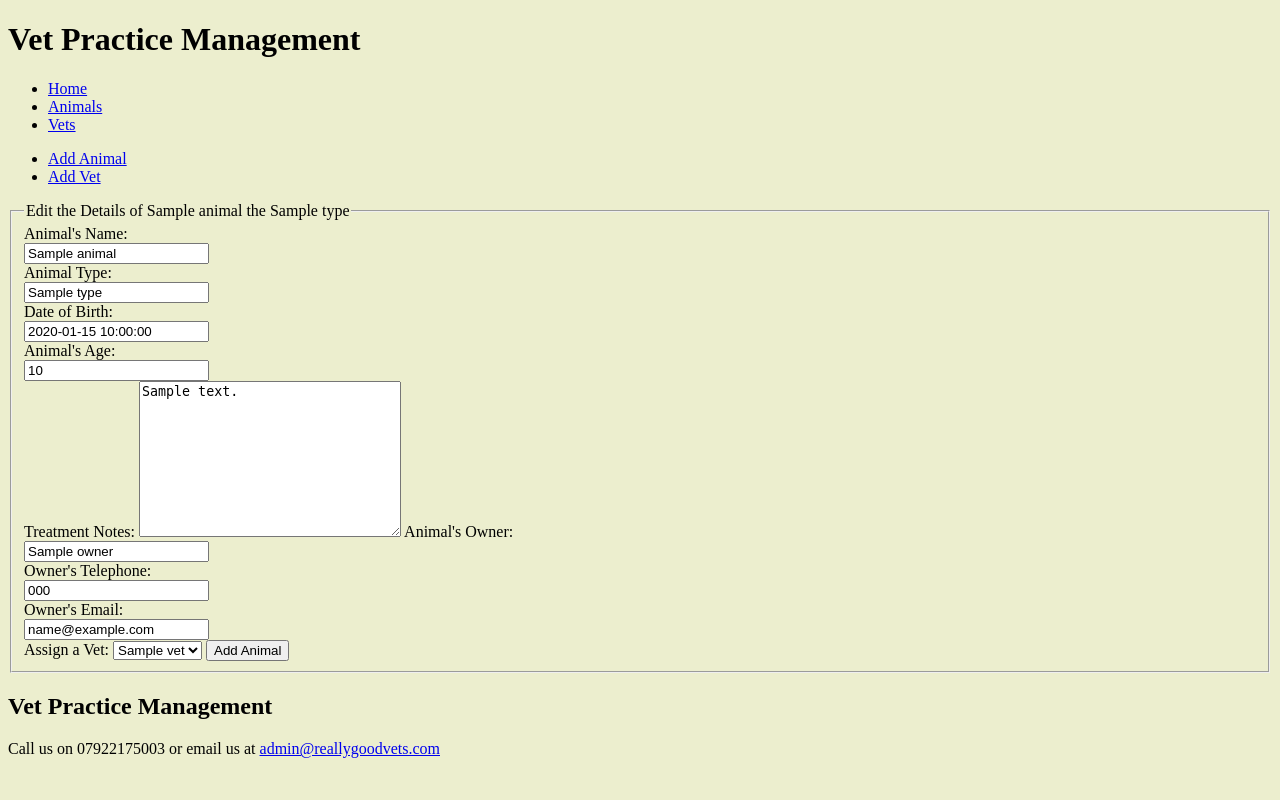
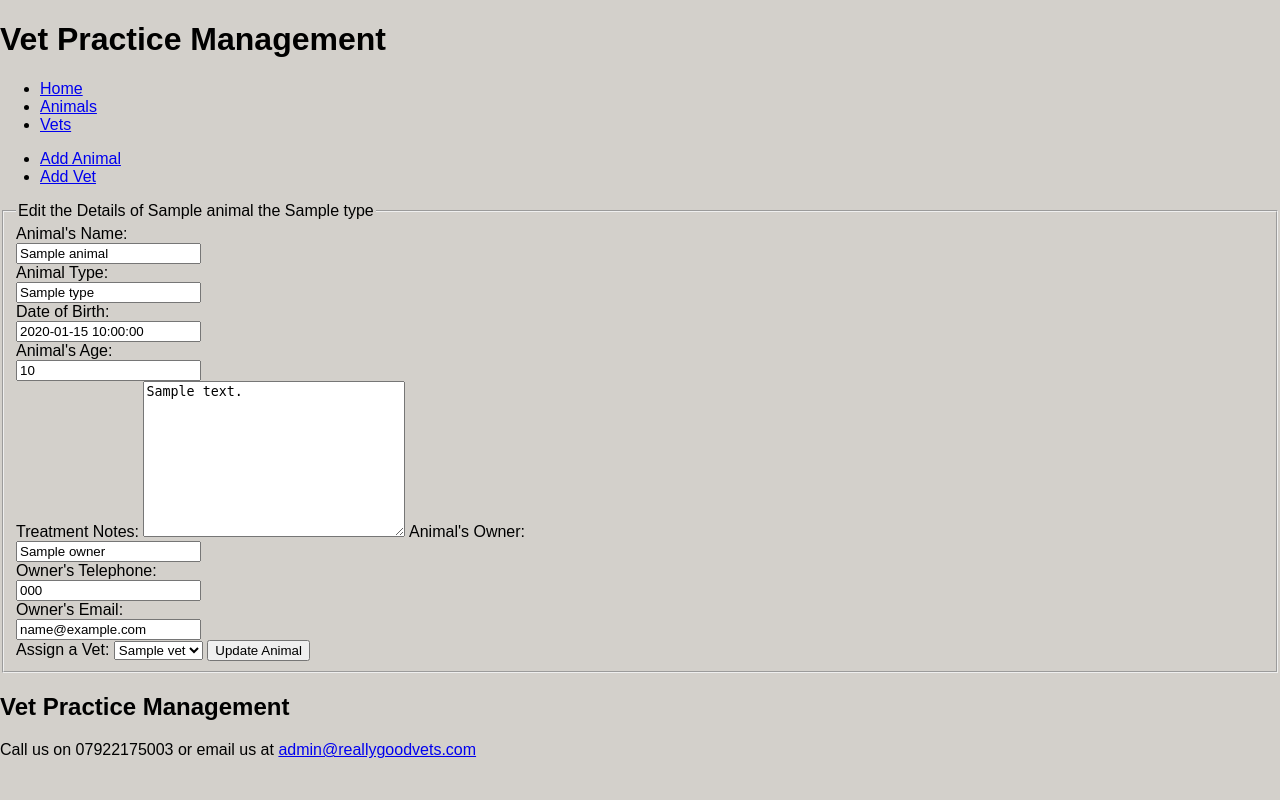
Before and after one commit to jonnystv/Project_01_Vet_Management_App, a Flask app: page /animals/1/edit in a window 1280 px wide. Run offline with Flask 2, Linux system fonts and the light colour scheme; a database or web service that is not in the repository returns one stand-in record (values such as "Sample title"); some libraries are stand-ins or nearby versions.

Commit message:
Problems getting update animal form to work. Starting on CSS

```diff
--- a/controllers/animals_controller.py
+++ b/controllers/animals_controller.py
@@ -38,7 +38,6 @@ def add_animal():
     owner = request.form["owner"]
     owner_tel = request.form["owner_tel"]
     owner_email = request.form["owner_email"]
-    # vet_id = request.form["vet_id"]
     vet = vet_repository.select(request.form['vet_id'])
     animal = Animal(name, type, dob, age, notes, owner, owner_email, owner_tel, vet)
     animal_repository.save(animal)
@@ -50,6 +49,21 @@ def edit_animal(id):
     vets = vet_repository.select_all()
     return render_template('/animals/edit.html', animal=animal, vets=vets)
 
+@animals_blueprint.route("/animals/<id>", methods=['POST'])
+def update_animal(id):
+    name = request.form["name"]
+    type = request.form["type"]
+    dob = request.form["dob"]
+    age = request.form["age"]
+    notes = request.form["notes"]
+    owner = request.form["owner"]
+    owner_tel = request.form["owner_tel"]
+    owner_email = request.form["owner_email"]
+    vet = vet_repository.select(request.form['vet_id'])
+    animal = Animal(name, type, dob, age, notes, owner, owner_email, owner_tel, vet)
+    animal_repository.update(animal)
+    return render_template("/animals/show", animal=animal, vets=vet)
+
 @animals_blueprint.route("/animals/<id>/delete", methods=['POST'])
 def delete_animal(id):
     animal_repository.delete(id)
--- a/static/style.css
+++ b/static/style.css
@@ -1,3 +1,6 @@
 body {
-    background-color: #eceece;
+    background-color: #d3d0cb;
+    font-family: Arial, Helvetica, sans-serif;
+    padding: 0px;
+    margin: 0px;
 }
--- a/templates/animals/edit.html
+++ b/templates/animals/edit.html
@@ -28,13 +28,13 @@
         <input type="text" id="owner_email" name="owner_email" value="{{animal.owner_email}}"><br>
 
         <label for="vet_id">Assign a Vet:</label>
-        <select id="vet" name="vet_id" size="1">
+        <select name="vet_id" id="vet" size="1">
             {% for vet in vets %}
-            <option value="{{vet.id}}" {% if vet.id == animal.vet.name %} selected {% endif %}>{{vet.name}}</option>
+            <option value="{{vet.id}}" {% if vet.id == animal.vet.id %} selected {% endif %}>{{vet.name}}</option>
             {% endfor %}
         </select>
 
-        <input type="submit" value="Add Animal">
+        <input type="submit" value="Update Animal">
     </fieldset>
 </form>
 
```
